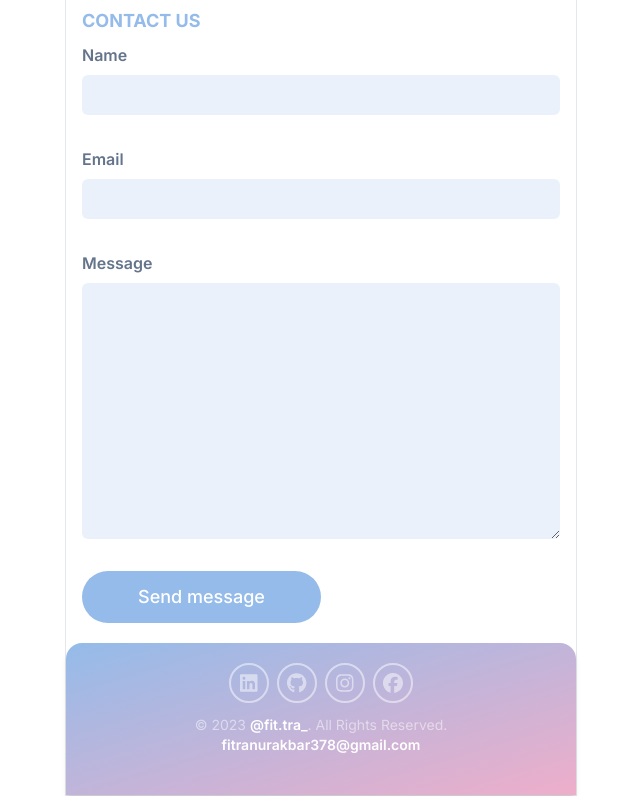
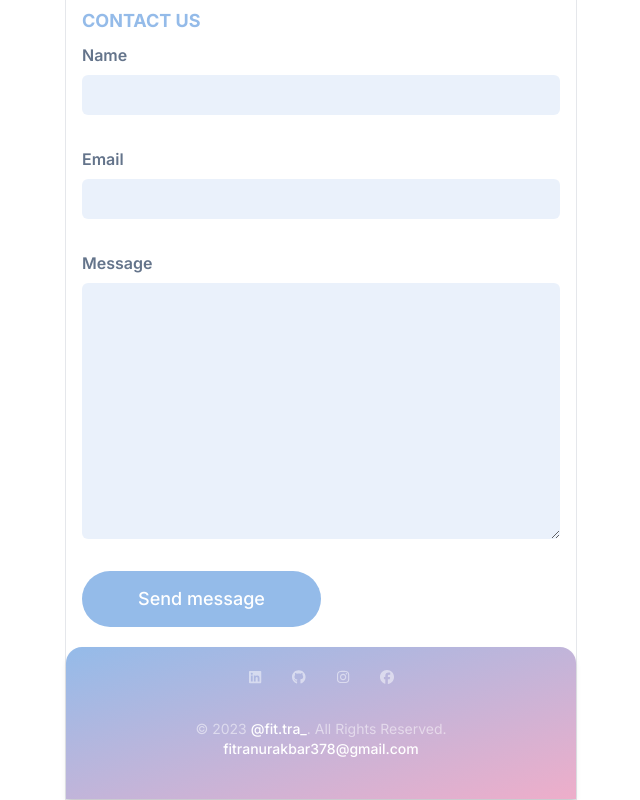
Before and after one commit to fitra-nurakbar/portfolio, a Next.js app: page / in a window 1280 px wide. Shown: the part 508-1308 px from the top of the page, without its empty margins (319-959 px from the left). Built offline with nearby package versions, Linux system fonts and the light colour scheme.

Commit message:
fix contact us

```diff
--- a/src/components/Contact.tsx
+++ b/src/components/Contact.tsx
@@ -65,6 +65,7 @@ export default function Contact() {
           name="name"
           value={formValues.name}
           onChange={handlerChange}
+          required
         />
 
         <label htmlFor="email">Email</label>
@@ -74,6 +75,7 @@ export default function Contact() {
           name="email"
           value={formValues.email}
           onChange={handlerChange}
+          required
         />
 
         <label htmlFor="message">Message</label>
@@ -84,6 +86,7 @@ export default function Contact() {
           onChange={handlerChange}
           cols={30}
           rows={10}
+          required
         ></textarea>
 
         <button type="submit">Send message</button>
--- a/src/components/Footer.tsx
+++ b/src/components/Footer.tsx
@@ -24,7 +24,10 @@ export default function Footer() {
         <Link href="https://www.instagram.com/fit.tra_/" target="_blank">
           <FontAwesomeIcon icon={faInstagram} />
         </Link>
-        <Link href={""}>
+        <Link
+          href={"https://web.facebook.com/fitra.nurakbar.52/"}
+          target="_blank"
+        >
           <FontAwesomeIcon icon={faFacebook} />
         </Link>
       </div>
--- a/src/styles/Contact.module.css
+++ b/src/styles/Contact.module.css
@@ -11,5 +11,5 @@
   @apply rounded-md py-2 px-3 bg-[#94bbe9]/20 focus:outline-[#94bbe9] mb-8;
 }
 .form button {
-  @apply bg-[#94bbe9] text-lg text-white font-medium rounded-full py-3 sm:w-1/2;
+  @apply border-2 border-transparent hover:border-[#94bbe9] bg-[#94bbe9] hover:bg-[#94bbe9]/20 text-lg text-white hover:text-[#94bbe9] font-medium rounded-full py-3 sm:w-1/2;
 }
--- a/src/styles/Footer.module.css
+++ b/src/styles/Footer.module.css
@@ -1,12 +1,12 @@
 .footer {
-  @apply bg-gradient-to-br from-[#94bbe9] to-[#eeaeca] text-center text-sm rounded-t-2xl text-white/50 pt-5 pb-10 shadow-md overflow-hidden;
+  @apply bg-gradient-to-br from-[#94bbe9] to-[#eeaeca] text-sm text-center rounded-t-2xl text-white/50 pt-5 pb-10 shadow-md overflow-hidden;
 }
 .footer a {
-  @apply text-white font-semibold;
+  @apply text-white font-medium;
 }
 .containerIcons {
-  @apply flex justify-center gap-2 mb-3;
+  @apply flex justify-center gap-3 mb-5;
 }
 .containerIcons a {
-  @apply w-10 h-10 border-2 text-xl text-white/50 border-white/50 rounded-full flex justify-center items-center hover:text-white hover:border-white hover:animate-hi;
+  @apply w-8 h-8 text-white/50 hover:text-white hover:border-white;
 }
```
